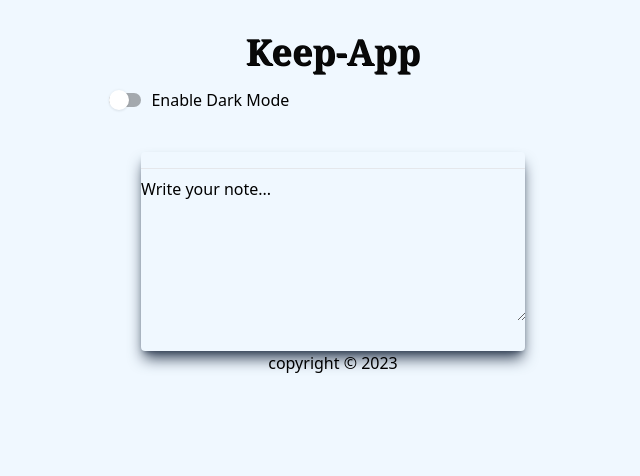
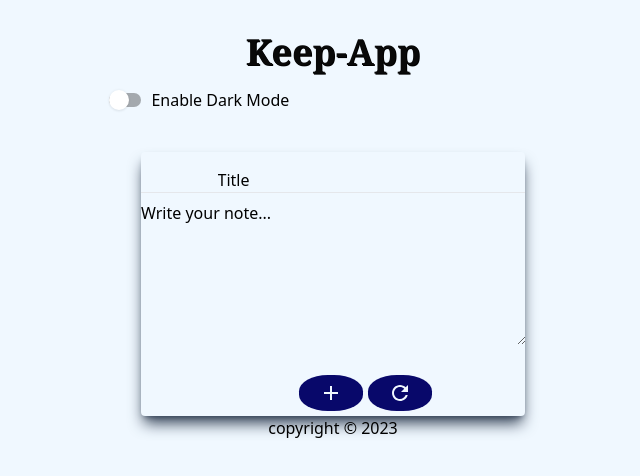
Before and after one commit to Ahana-ai/Keep-App-Clone, a React (Vite) app: page / in a window 1280 px wide. Shown: the top 476 px of the page, without its empty margins (307-947 px from the left). Built offline with nearby package versions, Linux system fonts and the light colour scheme.

Commit message:
Removing the expanding of box feature

```diff
--- a/src/Components/CreateNote.jsx
+++ b/src/Components/CreateNote.jsx
@@ -5,8 +5,6 @@ import "../index.css";
 import AddIcon from "@mui/icons-material/Add";
 
 export default function CreateNote(props) {
-  const [expand, setExpand] = useState(false);
-
   const InputEvent = (e) => {
     const { name, value } = e.target;
 
@@ -30,13 +28,9 @@ export default function CreateNote(props) {
     <>
       <div
         className="box max-w-sm rounded overflow-hidden shadow-lg mx-auto mt-10 shadow-slate-700 "
-        onDoubleClick={() => {
-          setExpand(false);
-        }}
       >
         <div className=" py-4">
           <form onSubmit={(e) => e.preventDefault()}>
-            {expand ? (
               <input
                 type="text"
                 name="title"
@@ -45,7 +39,6 @@ export default function CreateNote(props) {
                 placeholder="Title"
                 autoComplete="off"
               />
-            ) : null}
 
             <hr />
 
@@ -54,16 +47,12 @@ export default function CreateNote(props) {
               rows="6"
               name="content"
               value={props.note.content}
-              onClick={() => {
-                setExpand(true);
-              }}
               onChange={InputEvent}
               placeholder="Write your note..."
               className="my-2"
             />
           </form>
         </div>
-        {expand ? (
           <div className="pl-16">
             <Button className="btnAdd" onClick={newNote}>
               <AddIcon />
@@ -72,7 +61,6 @@ export default function CreateNote(props) {
               <RefreshIcon />
             </Button>
           </div>
-        ) : null}
       </div>
     </>
   );
--- a/src/Components/Keep.jsx
+++ b/src/Components/Keep.jsx
@@ -105,6 +105,11 @@ export default function Keep() {
             });
           });
           Swal.fire("Saved!", "", "success");
+          setNote({
+            title: "",
+            content: "",
+          });
+          setBool(false);
         } else if (result.isDenied) {
           Swal.fire("Changes are not saved", "", "info");
         }
@@ -159,9 +164,6 @@ export default function Keep() {
         confirmButtonText: "Yes, delete it!",
       }).then((result) => {
         if (result.isConfirmed) {
-          if (bool) {
-            deleteNote(editItem);
-          }
           setNote({
             title: "",
             content: "",
```
